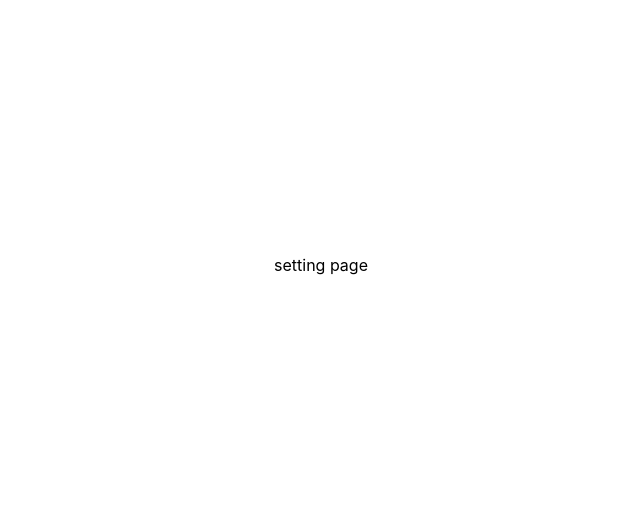
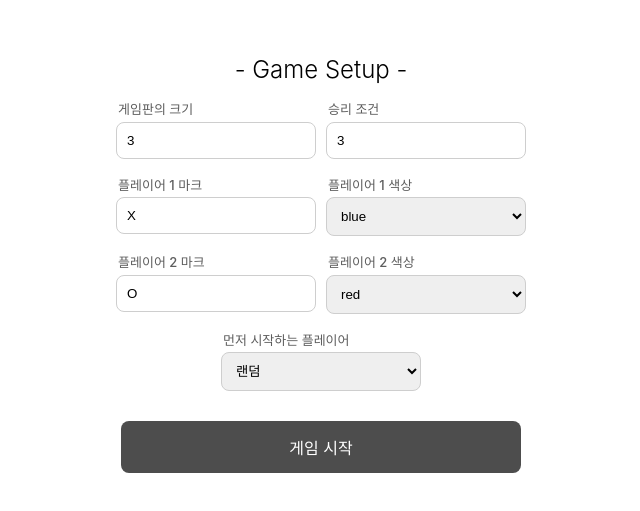
Before and after one commit to esoby/tic-tac-toe, a React (Vite) app: page /setting in a window 1280 px wide. Shown: the part 135-646 px from the top of the page, without its empty margins (319-959 px from the left). Built offline with nearby package versions, Linux system fonts and the light colour scheme.

Commit message:
✨ 게임 세팅 페이지 구현

```diff
--- a/src/pages/Setting.tsx
+++ b/src/pages/Setting.tsx
@@ -1,5 +1,20 @@
+import styled from "@emotion/styled";
+import PageTitle from "../components/common/PageTitle";
+import SetupForm from "../components/Setting/SetupForm";
+
 const Setting = () => {
-  return <div>setting page</div>;
+  return (
+    <SettingContainer>
+      <PageTitle>- Game Setup -</PageTitle>
+      <SetupForm />
+    </SettingContainer>
+  );
 };
 
+const SettingContainer = styled.div`
+  display: flex;
+  flex-direction: column;
+  gap: 15px;
+`;
+
 export default Setting;
```
